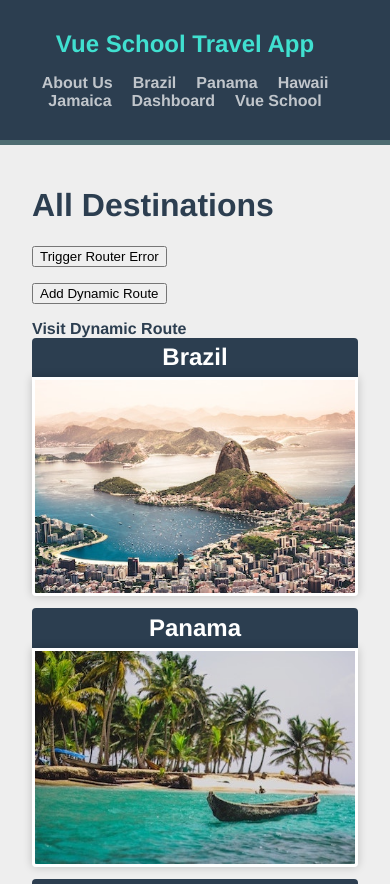
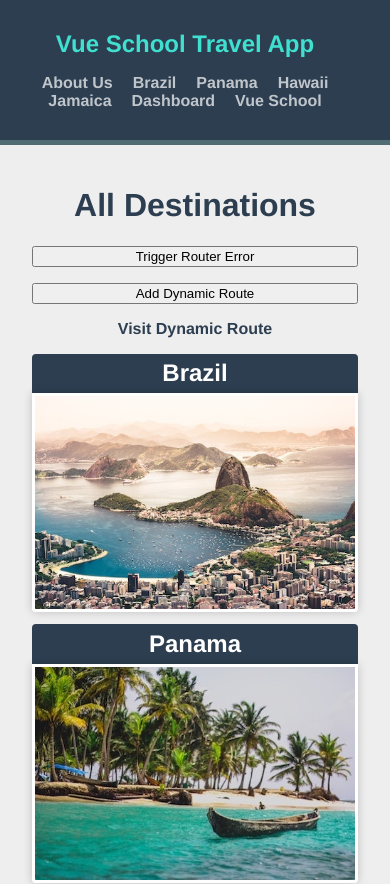
Before and after one commit to kiraGit67/vue-school-travel-app, a Vue app: page / in a window 390 px wide. Shown: the top 884 px of the page. Built offline with nearby package versions, Linux system fonts and the light colour scheme.

Commit message:
adds responsive styling to button and router-link elements

```diff
--- a/src/views/HomeView.vue
+++ b/src/views/HomeView.vue
@@ -1,9 +1,11 @@
 <template>
   <div class="home">
     <h1>All Destinations</h1>
-    <p><button @click="triggerRouterError">Trigger Router Error</button></p>
-    <p><button @click="addDynamicRoute">Add Dynamic Route</button></p>
-    <router-link to="/dynamic">Visit Dynamic Route</router-link>
+    <div class="buttons">
+      <button @click="triggerRouterError">Trigger Router Error</button>
+      <button @click="addDynamicRoute">Add Dynamic Route</button>
+      <router-link to="/dynamic">Visit Dynamic Route</router-link>
+    </div>
     <div class="destinations">
       <router-link
         v-for="destination in destinations"
@@ -58,3 +60,34 @@ export default {
   },
 };
 </script>
+
+<style scoped>
+.buttons {
+  display: flex;
+  justify-content: space-between;
+  width: 50%;
+  margin-bottom: 1rem;
+}
+
+@media screen and (min-width: 768px) and (max-width: 1024px) {
+  .buttons {
+    width: 100%;
+  }
+}
+
+@media screen and (max-width: 767px) {
+  .buttons {
+    flex-direction: column;
+    width: 100%;
+    gap: 1rem;
+  }
+
+  .buttons > a {
+    align-self: center;
+  }
+
+  h1 {
+    text-align: center;
+  }
+}
+</style>
```
